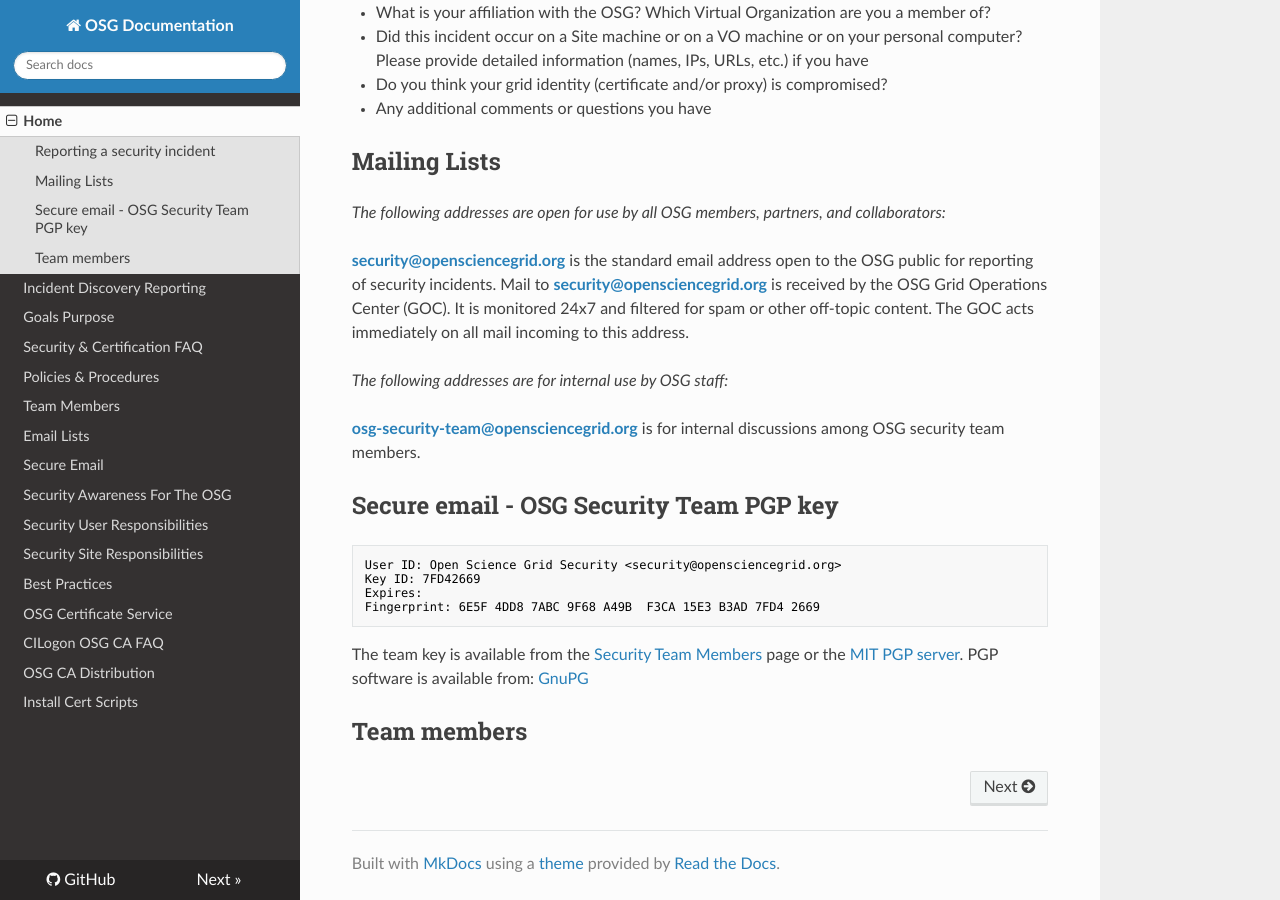
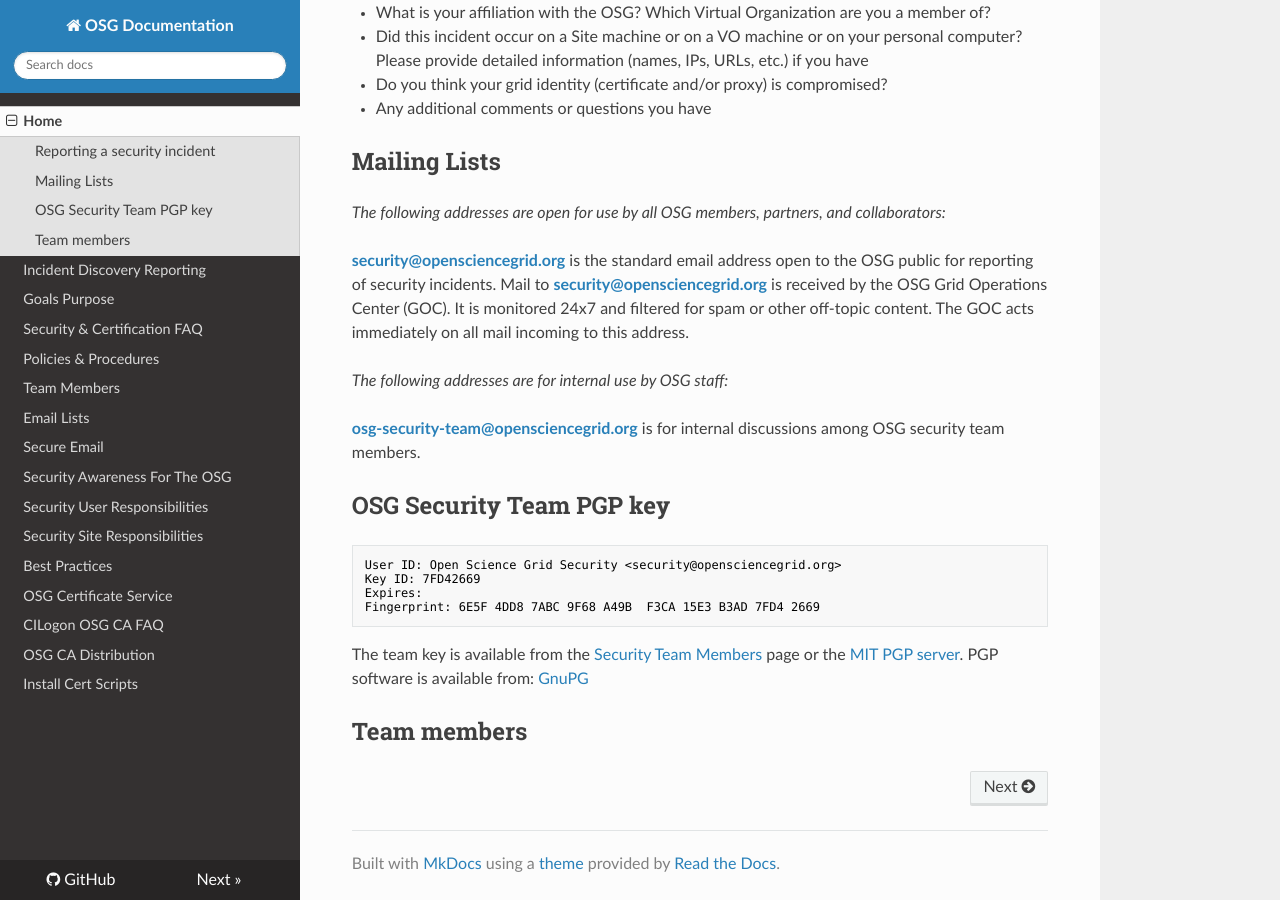
Before and after one commit to opensciencegrid/security, an MkDocs documentation site: the page built from docs/index.md, in a window 1280 px wide and 900 px high, scrolled down 887 px. Built offline with MkDocs 1.6.1, drawn with Linux system fonts in a browser that asks for light colours; nearby versions of some CDN libraries; old or Windows-style settings are respelled for this version of MkDocs.

Commit message:
Update index.md

````diff
--- a/docs/index.md
+++ b/docs/index.md
@@ -36,7 +36,7 @@ Please include the following information in your report:
 
 **<osg-security-team@opensciencegrid.org>** is for internal discussions among OSG security team members.
 
-## Secure email - OSG Security Team PGP key
+## OSG Security Team PGP key
 
 ``` file
 User ID: Open Science Grid Security <security@opensciencegrid.org>
````
